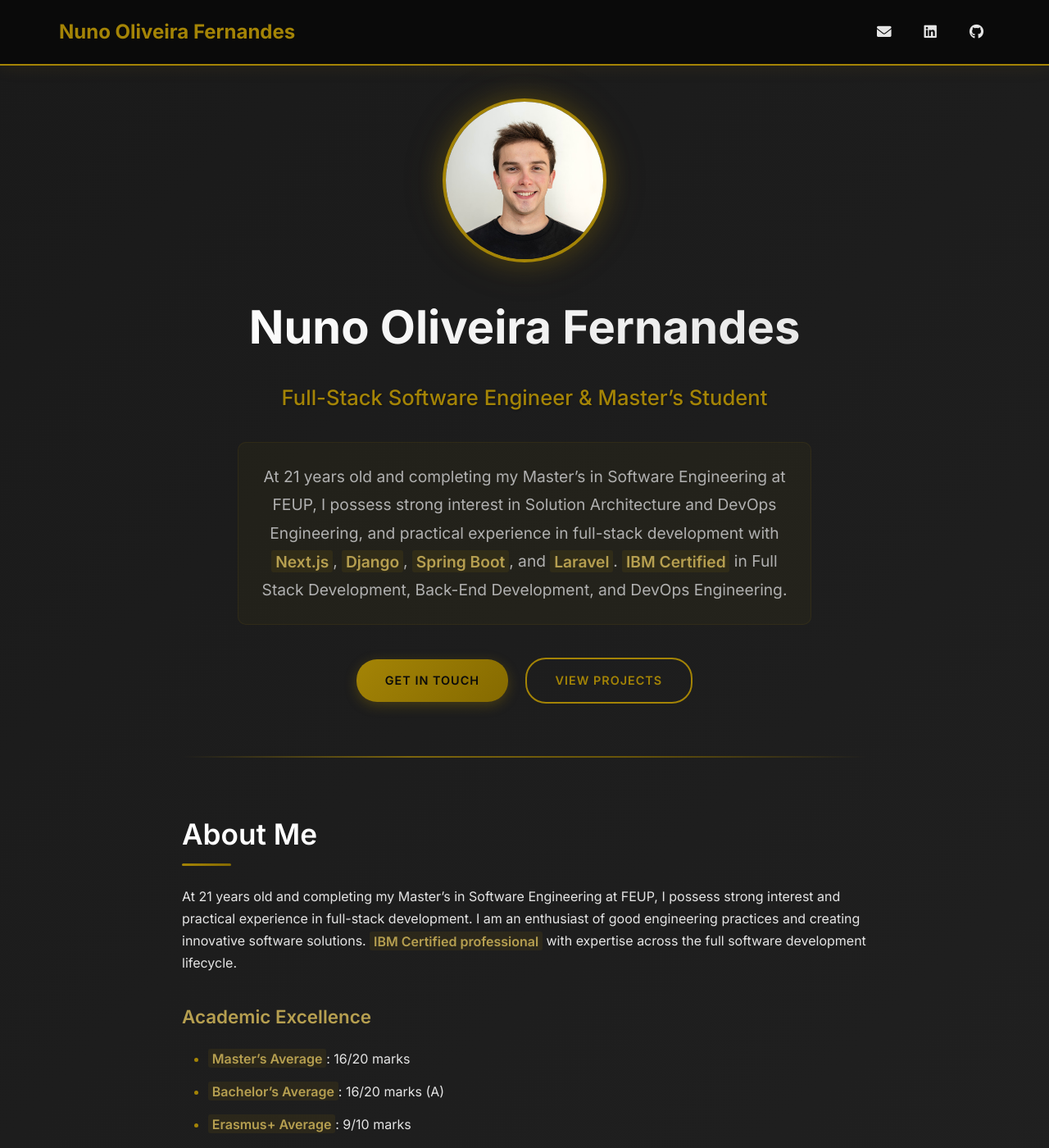
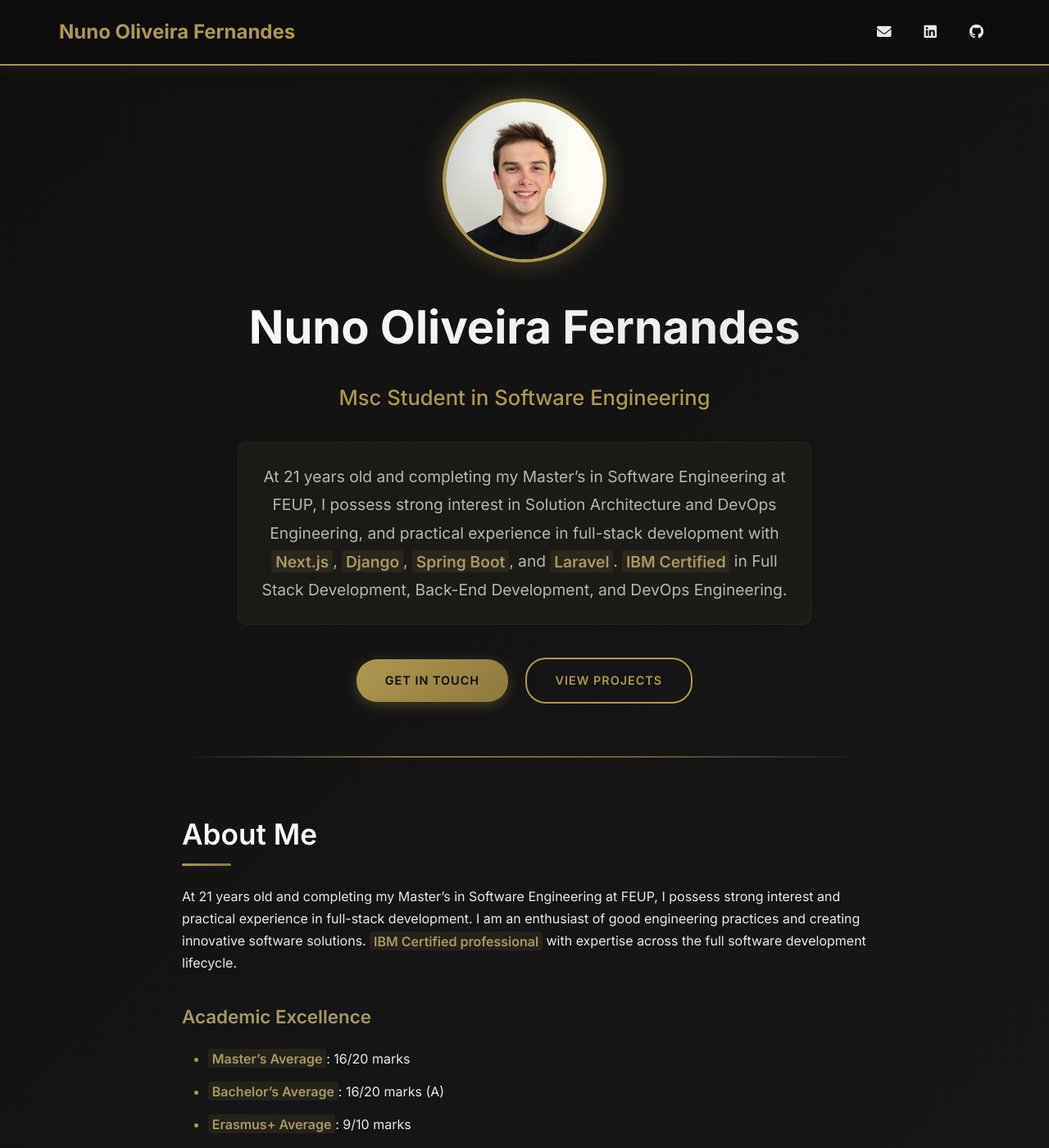
Before and after one commit to NOF03/nof03.github.io, a Jekyll site: the page built from index.md, in a window 1280 px wide and 1400 px high. Shown: the whole window at 82% size. Built offline with Jekyll 4.4.1, drawn with Linux system fonts in a browser that asks for light colours.

Commit message:
feat: improve color variables for enhanced UI/UX consistency

```diff
--- a/_sass/main.scss
+++ b/_sass/main.scss
@@ -1,14 +1,14 @@
 // Improved Color Variables for Better UI/UX
-$black: #0A0A0A;
-$black-light: #1A1A1A;
-$black-lighter: #2A2A2A;
-$gold: #a48406;
-$gold-dark: #856A00;
-$gold-light: #b69f50;
-$white: #FFFFFF;
-$gray-light: #E5E5E5;
-$gray-medium: #B0B0B0;
-$gray-dark: #666666;
+$black: #0D0D0D;
+$black-light: #111111;
+$black-lighter: #222222;
+$gold: #ad974f;
+$gold-dark: #8e793e;
+$gold-light: #a69765;
+$white: #FAFAFA;
+$gray-light: #E8E8E8;
+$gray-medium: #B5B5B5;
+$gray-dark: #6A6A6A;
 $accent-blue: #4A90E2;
 $font-family: 'Inter', sans-serif;
 
--- a/index.md
+++ b/index.md
@@ -1,6 +1,6 @@
 ---
 layout: default
-title: "Full-Stack Software Engineer"
+title: "Software Engineer"
 ---
 
 <div class="hero-image-container">
@@ -12,7 +12,7 @@ title: "Full-Stack Software Engineer"
 # Nuno Oliveira Fernandes
 {: .hero-title}
 
-## Full-Stack Software Engineer & Master's Student
+## Msc Student in Software Engineering
 {: .hero-subtitle}
 
 At 21 years old and completing my Master's in Software Engineering at FEUP, I possess strong interest in Solution Architecture and DevOps Engineering, and practical experience in full-stack development with **Next.js**, **Django**, **Spring Boot**, and **Laravel**. **IBM Certified** in Full Stack Development, Back-End Development, and DevOps Engineering.
```
